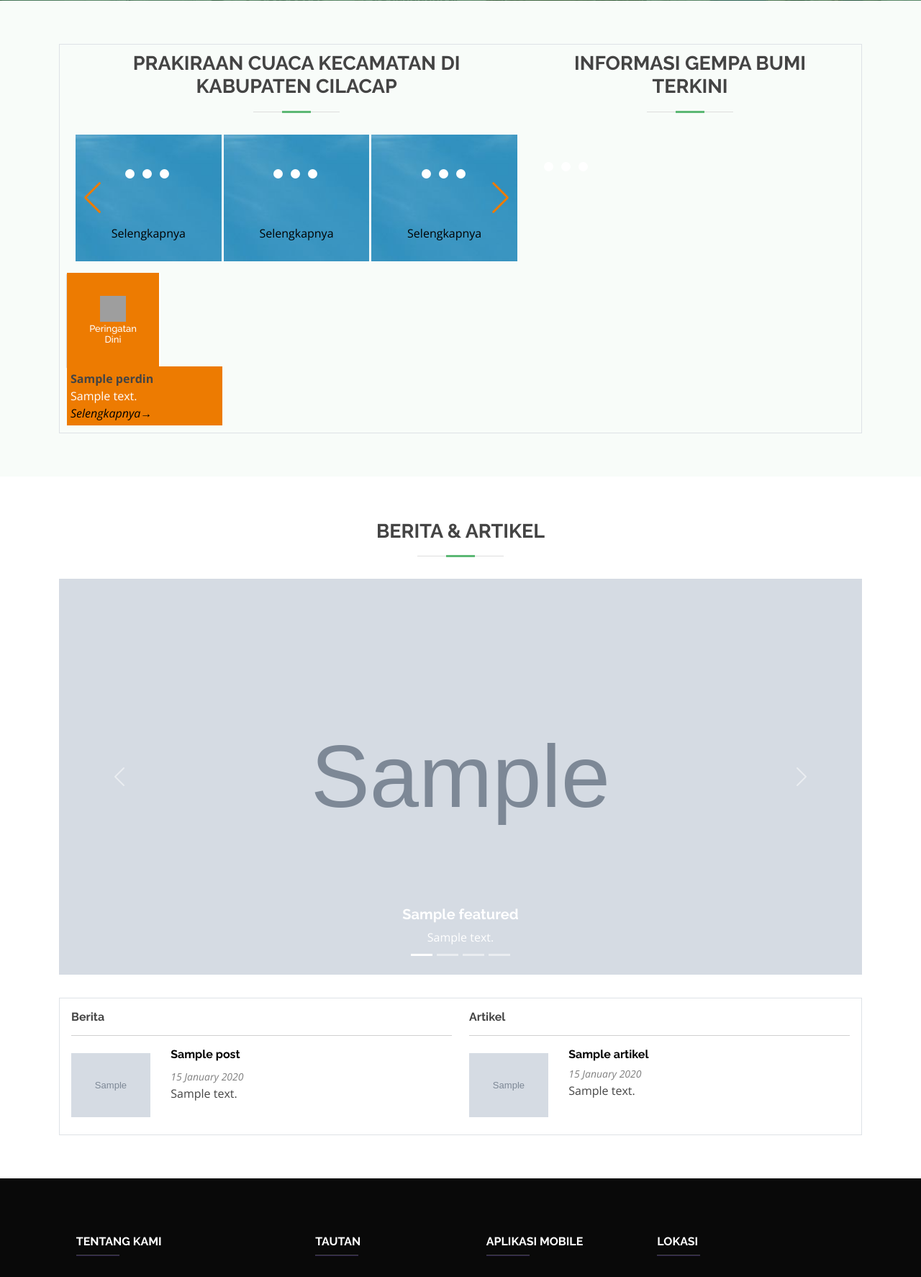
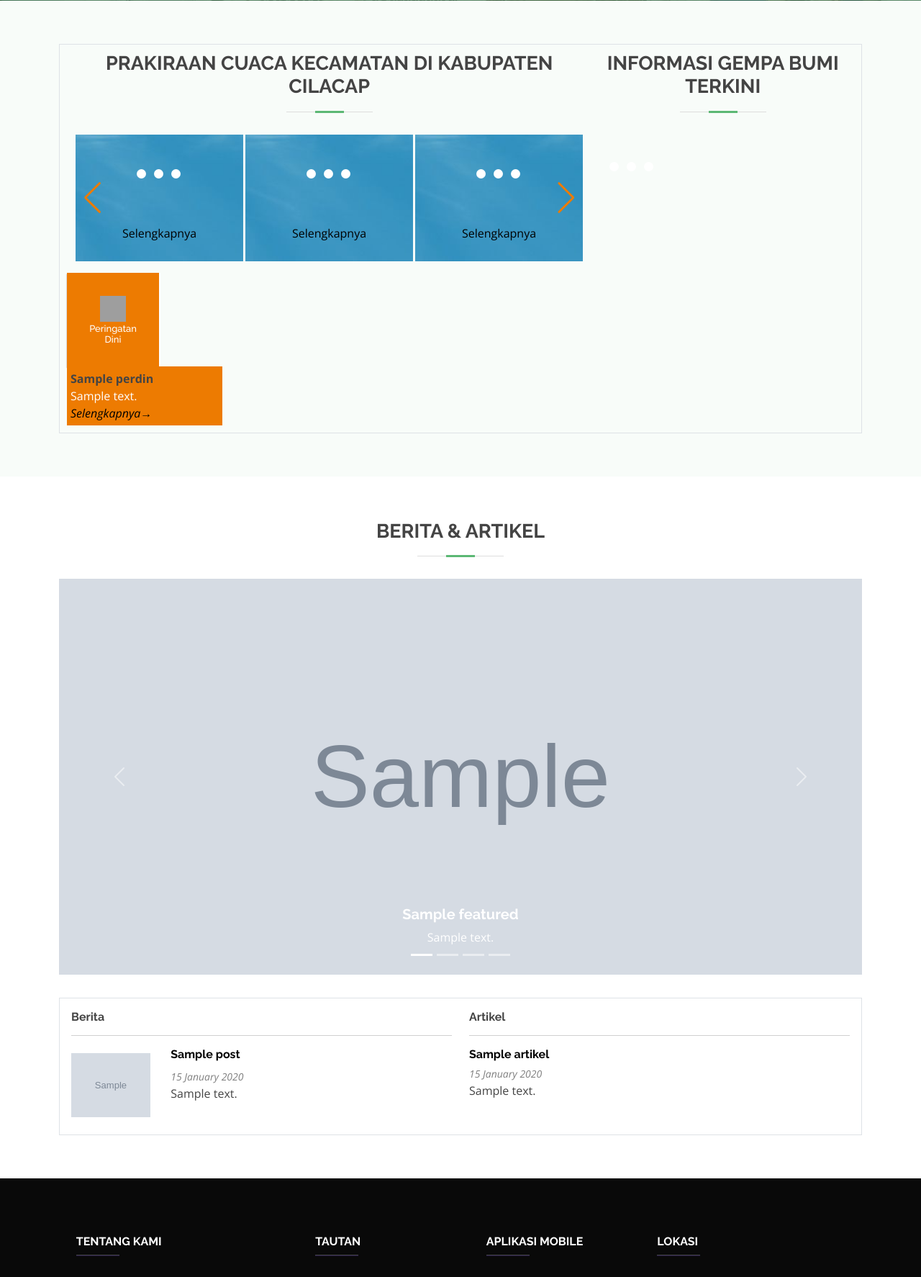
Before and after one commit to HandiSutriyan/stamet-cilacap-web, a CodeIgniter 4 app: template app/Views/pages/home.php in a window 1280 px wide. Shown: the part 669-2443 px from the top of the page at 72% size. Run offline with PHP 8.4 and a stand-in for CodeIgniter, Linux system fonts and the light colour scheme; the template is opened without the code that fills it: most values are stand-ins (such as "Sample title", 1, 10 or a date in 2020); grey boxes marked "Sample" are stand-in pictures; data that the repository does not hold is empty; some libraries are stand-ins or nearby versions; grey boxes are pictures that could not be loaded.

Commit message:
remove artcle img

```diff
--- a/app/Controllers/Home.php
+++ b/app/Controllers/Home.php
@@ -17,7 +17,7 @@ class Home extends BaseController
     {
         $post = $this->corcel->getAllPost('berita');
         $artikel = $this->corcel->getAllPost('artikel');
-        $featured = $this->corcel->getAllPost();
+        $featured = $post;
         //dd($featured[0]->author_id);
         $perdin = $this->corcel->getPerdin();
         $menu = Menu::slug('Main')->first();
--- a/app/Views/pages/home.php
+++ b/app/Views/pages/home.php
@@ -59,7 +59,7 @@
       <div class="container" >
         <main class="container border">
           <div class="row" style="padding: 10px;">
-                  <div class="col-lg-7 col-md-12 mb-3">
+                  <div class="col-lg-8 col-md-12 mb-3">
                     <div class="section-title">
                       <h2>Prakiraan Cuaca Kecamatan Di Kabupaten Cilacap</h2>
                     </div>
@@ -78,7 +78,7 @@
                       </div>
                     </div>
                     <!--------gempaaa-------------->
-                    <div class="col-lg-5 col-md-12" style="text-align: justify;">
+                    <div class="col-lg-4 col-md-12" style="text-align: justify;">
                       <div class="section-title">
                         <h2>Informasi Gempa Bumi Terkini</h2>
                       </div>
@@ -162,21 +162,7 @@
         <!----artikel 1-->
         <?php foreach($artikel as $ar): ?>
         <div class="row">
-          <div class="col-sm-3">
-            <div class="well">
-            <?php if($ar->thumbnail):
-            ?>
-            <img src="<?=$ar->thumbnail?>" class="thumbnail" width="55" alt="Avatar">
-            <?php
-            else:
-            ?>
-            <img src="<?= base_url('assets/img/no-image.png') ?>" class="thumbnail" height="auto" width="55" alt="Avatar">
-            <?php
-            endif;
-            ?>
-            </div>
-          </div>
-          <div class="col-sm-9">
+          <div class="col">
             <div class="well">
               <a href="<?=base_url('artikel/'.$ar->slug)?>">
               <h6 class="mb-1"><b><?=$ar->post_title?></b></h6>
--- a/app/Views/pages/posts/post.php
+++ b/app/Views/pages/posts/post.php
@@ -50,7 +50,6 @@
                     <div class="list-group w-auto">
                       <?php foreach($artikelFeed as $af): ?>
                           <a href="<?= base_url('artikel/'.$af->slug) ?>" class="list-group-item list-group-item-action d-flex gap-3 py-3" aria-current="true">
-                          <img src="<?= $af->thumbnail != "" ? $pf->thumbnail:base_url('assets/img/no-image.png') ?>" alt="twbs" width="110" height="70">
                             <div class="d-flex gap-2 w-100 justify-content-between">
                               <div>
                                 <h6 class="mb-0"><?= $af->title ?></h6>
```
Also changed, not shown: public/assets/js/weather.js.
